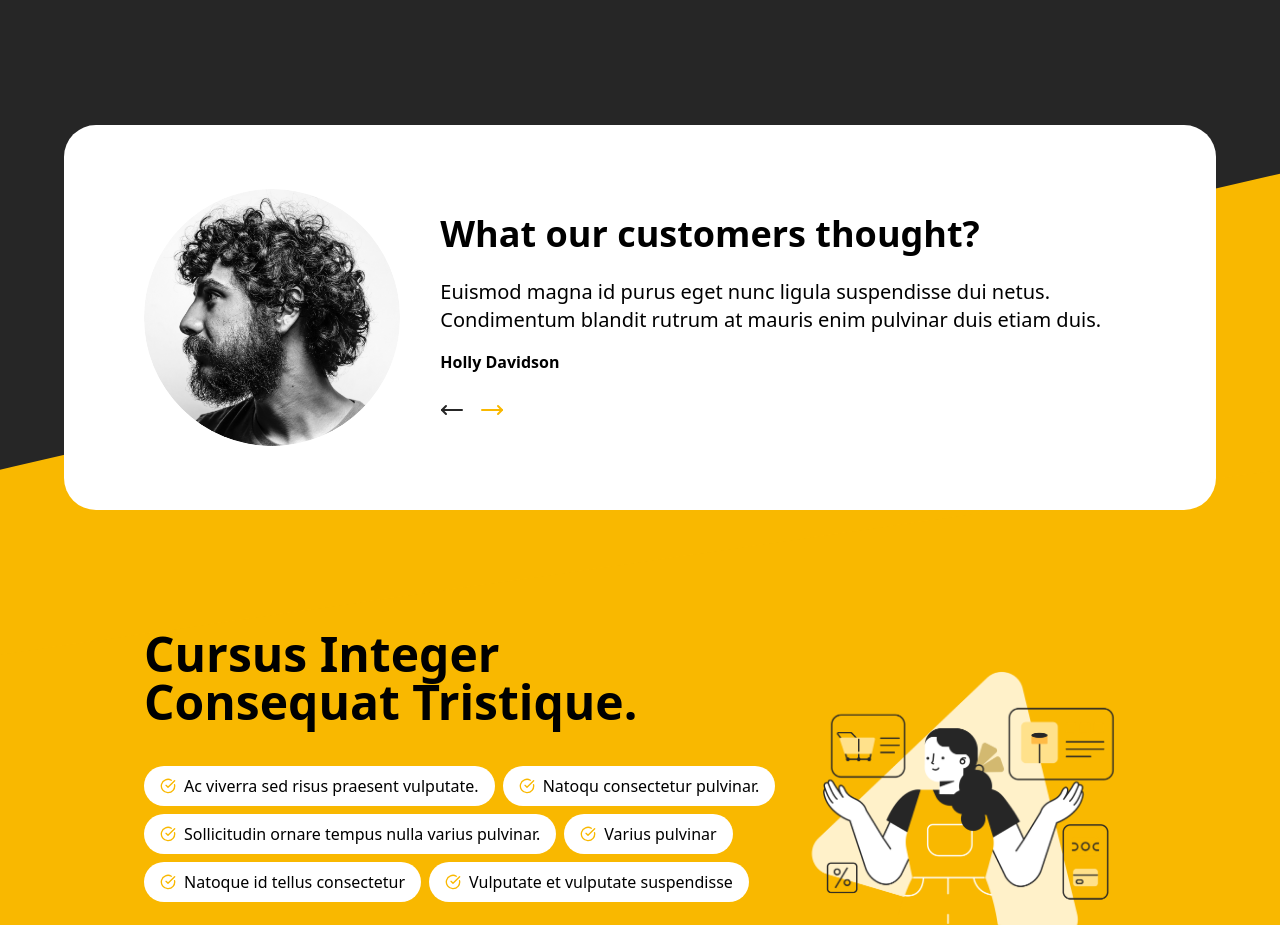
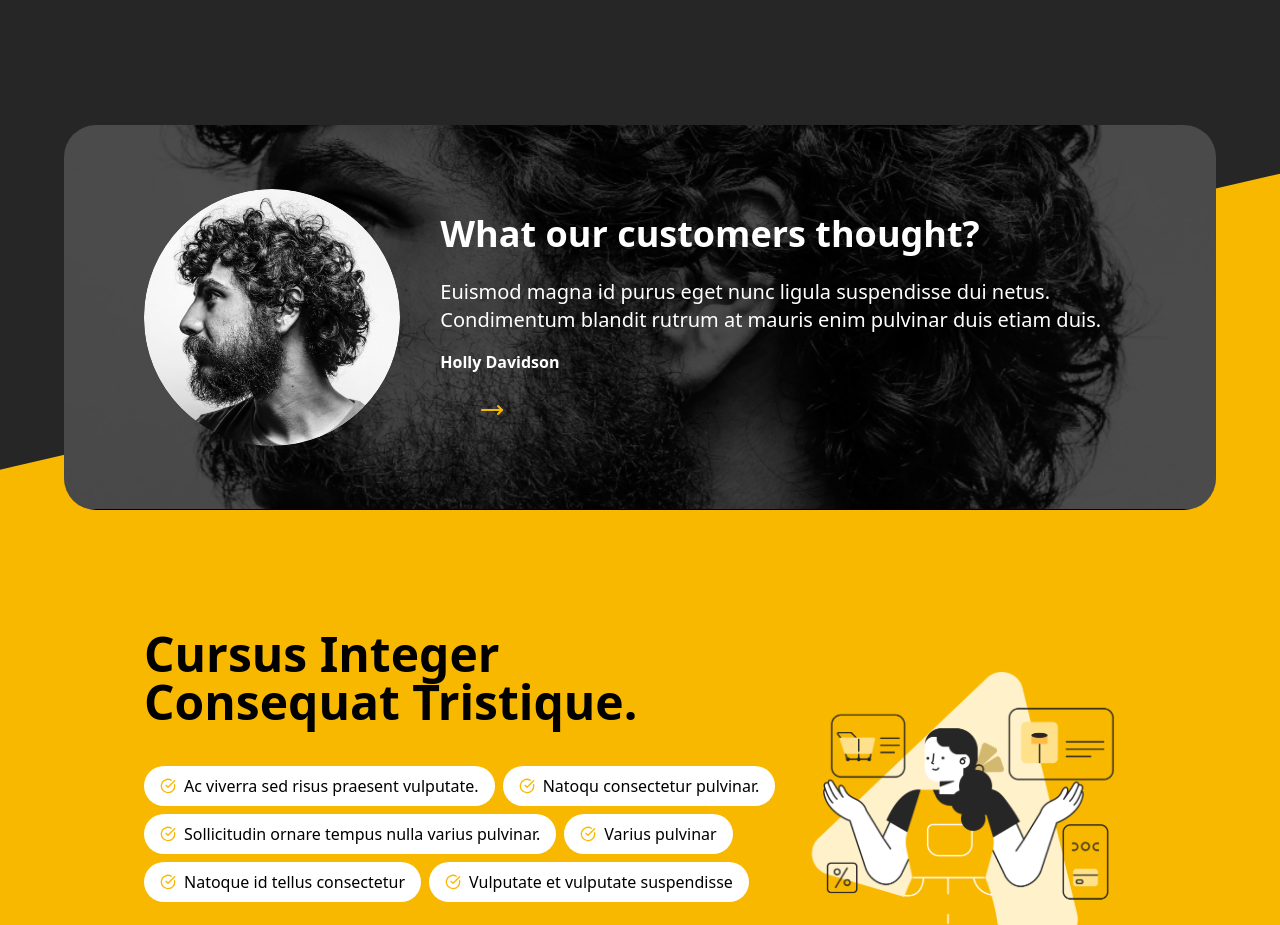
Before and after one commit to aimun-naharr/design-task, a React (Vite) app: page / in a window 1280 px wide. Shown: the part 1820-2745 px from the top of the page. Built offline with nearby package versions, Linux system fonts and the light colour scheme.

Commit message:
Implement scroll animations in Thought component

```diff
--- a/src/components/home/Thought.jsx
+++ b/src/components/home/Thought.jsx
@@ -1,9 +1,26 @@
 import { MoveLeft, MoveRight } from "lucide-react";
+import { motion, spring } from "motion/react";
 import React from "react";
 import avatar from "../../assets/avatar.png";
 export default function Thought() {
   return (
-    <div className="container flex flex-col sm:flex-row items-center justify-center bg-white relative  gap-10 py-8 md:py-16 px-6 md:px-20 rounded-4xl thought-section w-full">
+    <motion.div
+      initial={{ color: "black", backgroundColor: "white" }}
+      whileInView={{ color: "white", backgroundColor: "black" }}
+      className="container flex flex-col sm:flex-row items-center justify-center bg-white relative  gap-10 py-8 md:py-16 px-6 md:px-20 rounded-4xl thought-section w-full overflow-hidden z-[2]"
+    >
+      <motion.div
+        initial={{ y: "-100%" }}
+        whileInView={{ y: 0, type: spring, duration: 0.8, bounce: 0.8 }}
+        viewport={{ amount: 0.3 }}
+        className="absolute inset-0 w-full h-full z-[-1] scale-x-[1.1]"
+      >
+        <img
+          src={avatar}
+          alt="avatar"
+          className="object-cover opacity-[0.3]  grayscale"
+        />
+      </motion.div>
       {/* image */}
       <div className="max-w-[472px] md:w-[470px]  md:rounded-full    overflow-hidden ">
         <img src={avatar} alt="avatar" className="object-cover" />
@@ -26,6 +43,6 @@ export default function Thought() {
           </div>
         </div>
       </div>
-    </div>
+    </motion.div>
   );
 }
--- a/src/components/home/hero/Hero.jsx
+++ b/src/components/home/hero/Hero.jsx
@@ -3,7 +3,7 @@ import { motion } from "motion/react";
 import React from "react";
 import Button from "../../Button";
 import Tag from "../../Tag";
-import HeroVector from "./heroVector";
+import HeroVector from "./HeroVector";
 
 const Hero = () => {
   const tags = [
```
